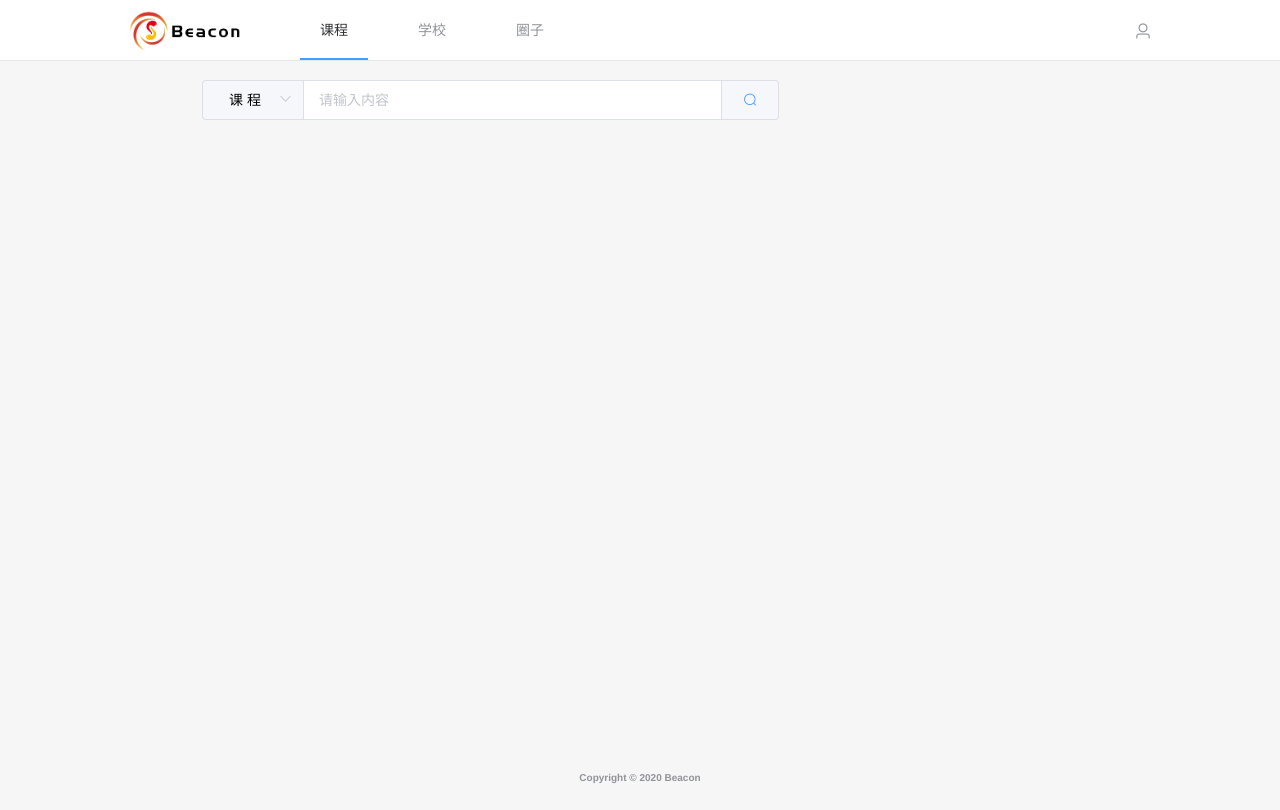
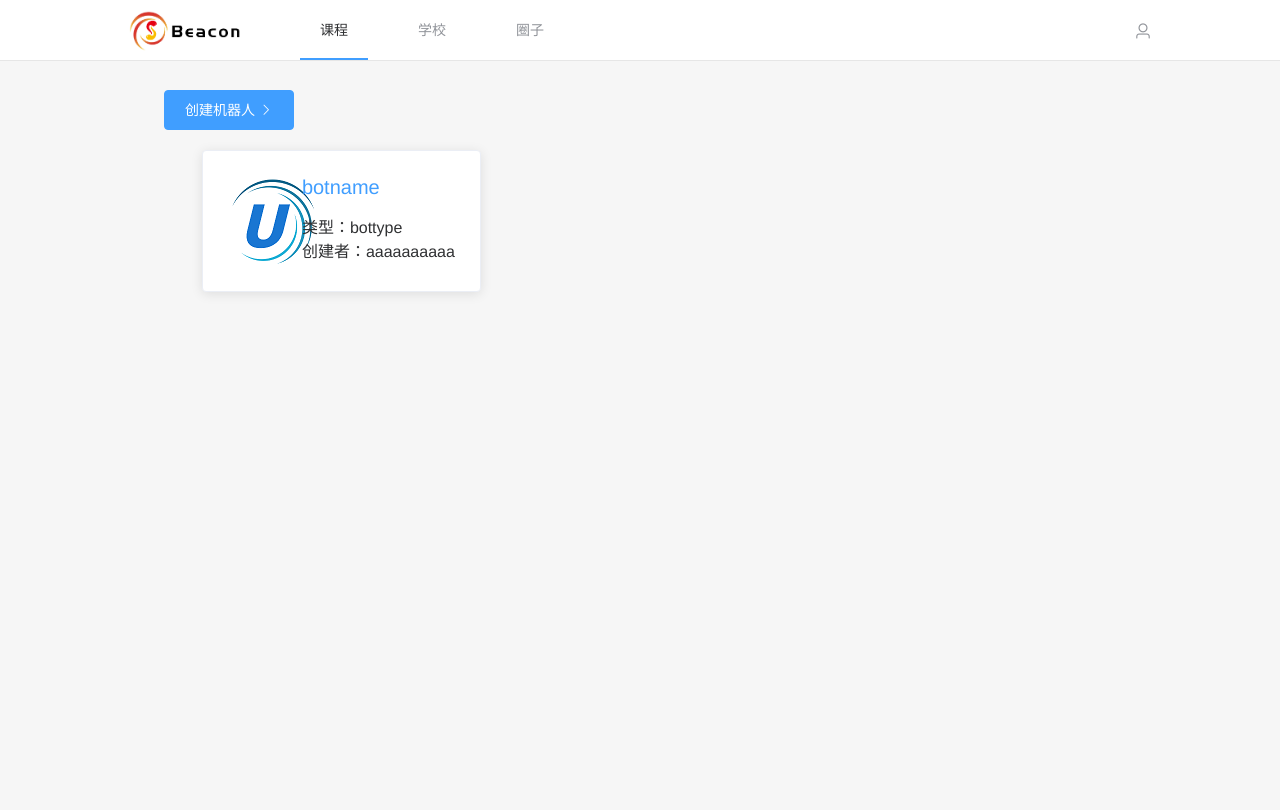
Before and after one commit to callmewindow/ucloud_client, a Vue app: page /#/courselist in a window 1280 px wide. Built offline with nearby package versions, Linux system fonts and the light colour scheme.

Commit message:
Signed-off-by: kankanshukashu <1411607509@qq.com>

```diff
--- /dev/null
+++ b/src/APIs/bot.js
@@ -0,0 +1,27 @@
+import axios from 'axios'
+
+import {
+  QS
+} from './../tools/apiTool'
+
+export const createBot = (botName, botIntro, botQQ, botPassword, botType, userId) => {
+  return axios({
+    method: 'POST',
+    url: `/bot/create`,
+    data: QS({
+      botName: botName,
+      botIntro: botIntro,
+      botQQ: botQQ,
+      botPassword: botPassword,
+      botType: botType,
+      userId: userId
+    })
+  })
+}
+
+export const getAllBot = () => {
+  return axios({
+    method: 'GET',
+    url: `/bot/getAll`
+  })
+}
--- a/src/views/CourseList.vue
+++ b/src/views/CourseList.vue
@@ -1,133 +1,136 @@
 <template>
   <div id="CL">
-    <Navigator active-func="course" />
+    <Navigator active-func="course"/>
     <el-row :gutter="20" style="margin-left: 15%; margin-right: 15%">
-      <el-col :span="16" style="margin-top: 80px;">
-        <el-input placeholder="请输入内容" v-model="searchInput" class="input-with-select">
-          <el-select
-            v-model="select"
-            style="width: 90px;color:black;padding-left:10px"
-            slot="prepend"
-          >
-            <el-option label="课 程" value="课程"></el-option>
-            <el-option label="教 师" value="教师"></el-option>
-          </el-select>
-          <el-button slot="append" style="color:#409eff" icon="el-icon-search" @click="searchAll"></el-button>
-        </el-input>
-      </el-col>
-      <el-col v-if="$store.state.teacherID === 2" :span="3" style="margin-top: 80px;float:right">
+      <el-col :span="3" style="margin-top: 90px;float:left">
         <el-button type="primary" style="float: right" @click="showAddCourse = true">
-          创建课程
+          创建机器人
           <i class="el-icon-arrow-right"></i>
         </el-button>
       </el-col>
     </el-row>
     <!--    全部课程列表-->
-    <el-row
-      :gutter="20"
-      style="margin-left: 15%; margin-right: 15%; padding-bottom:50px"
-      v-if="!display_search_result"
-    >
+    <el-row :gutter="20" style="margin-left: 15%; margin-right: 15%; padding-bottom:50px">
       <el-col
-        :span="6"
-        v-for="(course,index) in course_list"
+          :span="8"
+          v-for="(bot,index) in bot_list"
           :key="index"
           style="margin-top: 20px;"
       >
         <el-card>
-          <img src="@/assets/course-cover.png" style="width: 100%" />
-          <el-row style="margin-top: 5px">
+          <el-row style="margin: 0">
+            <el-col :span="8">
+              <img src="@/assets/ucloud-logo-mini.png" style="float: left"/>
+            </el-col>
+            <el-col :span="16">
+              <el-row style="margin-top: 5px; margin-bottom: 15px">
                 <el-link
                     type="primary"
                     :underline="false"
-              style="font-size: 20px;height: 20px"
-              @click="frontTool.toPath('/course/'+course.id)"
-            >{{ course.course_name|cut_8 }}</el-link>
+                    style="font-size: 20px;"
+                    @click="frontTool.toPath('/bot/'+bot.botId)"
+                >{{ bot.botName }}
+                </el-link>
               </el-row>
-          <el-row style="margin-top: 5px">开课：{{ course.start_time|cut }} 至 {{ course.end_time|cut }}</el-row>
               <el-row>
-            <div style="float: left">教师：{{ course.teacher ? course.teacher.realname:'匿名'}}</div>
-            <div style="float: right">学生人数：{{ course.student_number }}</div>
+                类型：{{ bot.botType }}
+              </el-row>
+              <el-row>
+                创建者：{{ bot.botOwner.userName }}
+              </el-row>
+            </el-col>
           </el-row>
         </el-card>
       </el-col>
     </el-row>
-    <!--    搜索结果列表-->
-    <el-row
-      :gutter="20"
-      style="margin-left: 15%; margin-right: 15%; padding-bottom:50px"
-      v-if="display_search_result"
-    >
-      <el-card v-if="search_list.length == 0">暂无有关课程</el-card>
-      <el-col
-        :span="6"
-        v-for="(course,index) in search_list"
-        :key="index"
-        style="margin-top: 20px;"
-      >
-        <el-card>
-          <img src="@/assets/ucloud-logo.png" style="width: 100%" />
-          <el-row style="margin-top: 5px">
-            <el-link
-              type="primary"
-              :underline="false"
-              style="font-size: 20px;height: 20px"
-              @click="frontTool.toPath('/course/'+course.id)"
-            >{{ course.course_name|cut_8 }}</el-link>
-          </el-row>
-          <el-row style="margin-top: 5px">
-            <div>开课：{{ course.start_time|cut }} 至 {{ course.end_time|cut }}</div>
-          </el-row>
-          <el-row>
-            <div style="float: left">教师：{{ course.teacher_name }}</div>
-          </el-row>
-        </el-card>
-      </el-col>
-    </el-row>
-    <el-dialog :visible.sync="showAddCourse" width="50%">
-      <AddCourse />
+    <el-dialog :visible.sync="showAddCourse" width="30%">
+      <div id="sendPA">
+        <div class="sendItem">
+          <div class="itemTitle"><span style="color:red">*</span>机器人名称</div>
+          <el-input v-model="new_bot.botName" placeholder="请输入名称" maxlength="30" show-word-limit></el-input>
+        </div>
+        <div class="sendItem">
+          <div class="itemTitle"><span style="color:red">*</span>QQ</div>
+          <el-input v-model="new_bot.botQQ" placeholder="请输入QQ"></el-input>
+        </div>
+        <div class="sendItem">
+          <div class="itemTitle"><span style="color:red">*</span>密码</div>
+          <el-input v-model="new_bot.botPassword" placeholder="请输入密码"></el-input>
+        </div>
+        <div class="sendItem">
+          <div class="itemTitle"><span style="color:red">*</span>机器人简介</div>
+          <el-input
+              type="textarea"
+              :rows="5"
+              placeholder="请输入简介"
+              v-model="new_bot.botIntro"
+              resize="none"
+              maxlength="500"
+              show-word-limit
+          ></el-input>
+        </div>
+        <div class="sendItem" style="width:50%">
+          <div class="itemTitle"><span style="color:red">*</span>机器人类型</div>
+          <el-select v-model="new_bot.botType" placeholder="请选择类型">
+            <el-option
+                v-for="item in options"
+                :key="item.value"
+                :label="item.label"
+                :value="item.value"
+            ></el-option>
+          </el-select>
+        </div>
+        <el-button id="sendBtn" type="primary" size="small" @click="create_bot">创建</el-button>
+      </div>
     </el-dialog>
-    <Footer />
   </div>
 </template>
 
 <script>
-import * as courseAPI from "@/APIs/course.js";
 import Navigator from "@/components/Navigator";
-import AddCourse from "@/components/AddCourse";
-import Footer from "@/components/Footer";
 import * as frontTool from "@/tools/frontTool";
+import * as botAPI from "@/APIs/bot";
 
 export default {
   name: "CourseList",
   components: {
     Navigator,
-    Footer,
-    AddCourse,
   },
   data() {
     return {
       frontTool,
-      select: "课程",
-      searchInput: "",
       showAddCourse: false,
-      course_list: [],
-      search_keyword: "",
-      search_list: [],
-      display_search_result: false,
+      bot_list: [
+        {
+          botId: 1,
+          botName: "botname",
+          botType: "bottype",
+          botOwner: {
+            userName: "aaaaaaaaaa"
+          }
+        },
+      ],
+      new_bot: {
+        botName: "",
+        botType: 1,
+        botIntro: "",
+        botQQ: "",
+        botPassword: "",
+      },
+      options: [
+        {
+          value: 1,
+          label: "私聊机器人",
+        },
+        {
+          value: 2,
+          label: "群聊机器人",
+        },
+      ],
     };
   },
   created() {
-    //填充旧数据
-    // let oldUI = JSON.parse(localStorage.getItem("userinfo"));
-    // if (oldUI) {
-    //   this.$store.state.email = oldUI.email;
-    //   this.$store.state.nickname = oldUI.nickname;
-    //   this.$store.state.permission = oldUI.permission;
-    //   this.$store.state.teacherID = oldUI.teacherID;
-    //   this.$store.state.userId = oldUI.userId;
-    // }
-    //this.get_course_list();
+    //this.get_all_bot();
   },
   filters: {
     cut(str) {
@@ -140,34 +143,32 @@ export default {
     },
   },
   methods: {
-    async searchAll() {
-      if (this.select === "课程") {
-        this.search_keyword = this.searchInput;
-        this.display_search_result = false;
-        this.search_course();
-      }
-      if (this.select === "教师") {
-        this.$message("教师检索功能开发中，敬请期待！");
-      }
-    },
-    async get_course_list() {
+    async get_all_bot() {
       try {
-        // const list = await courseAPI.courseQuery();
-        // window.console.log(list);
-        this.course_list = [];
-        this.course_list.reverse();
+        const list = await botAPI.getAllBot();
+        window.console.log(list.data.data);
+        //this.bot_list = list.data.data;
       } catch (e) {
         this.$message.error("请求超时");
       }
     },
-    async search_course() {
+    async create_bot() {
+      if (this.new_bot.botName === "" || this.new_bot.botIntro === "" || this.new_bot.botQQ === "" || this.new_bot.botPassword === "") {
+        this.$message.error("必填字段未填写");
+        return;
+      }
       try {
-        const list = await courseAPI.searchCourse(this.search_keyword);
-        this.search_list = list.data;
-        this.display_search_result = true;
-        console.log(list);
-      } catch (e) {
-        this.$message.error("请求超时");
+        const r = await botAPI.createBot(
+            this.new_bot.botName,
+            this.new_bot.botIntro,
+            this.new_bot.botQQ,
+            this.new_bot.botPassword,
+            this.new_bot.botType,
+            this.$store.state.userId
+        );
+        await this.$router.push({path: "/robot/" + r.data.data.botId})
+      } catch (error) {
+        console.log(error);
       }
     },
   },
@@ -178,4 +179,19 @@ export default {
 #CL {
   min-height: calc(100vh + 10px);
 }
+
+.sendItem {
+  width: 100%;
+  margin: 20px 0;
+}
+
+.sendItem:nth-child(1) {
+  margin-top: 0;
+}
+
+.itemTitle {
+  font-size: 14px;
+  font-weight: bold;
+  margin: 5px 0;
+}
 </style>
```
Also changed, not shown: src/assets/ucloud-logo-mini.png (added), src/assets/ucloud-logo.png. Lines whose indentation alone changed are shown as unchanged.
